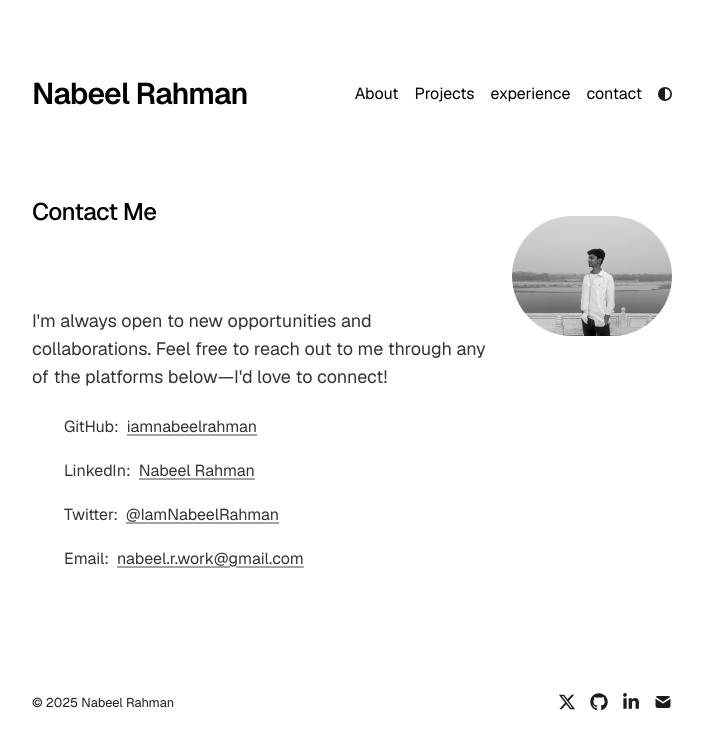
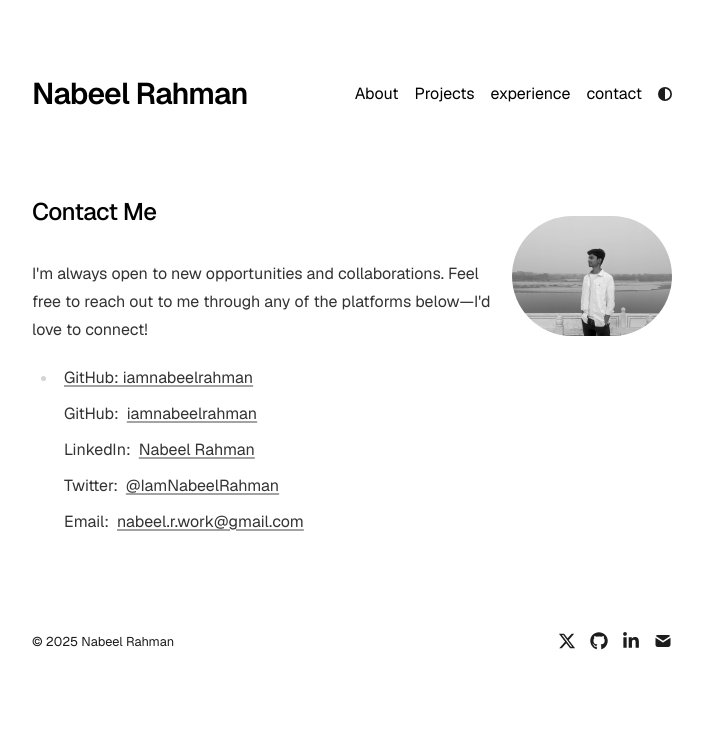
Before and after one commit to iamnabeelrahman/portfolio, a Next.js app: page /contact in a window 1280 px wide. Shown: the top 748 px of the page, without its empty margins (288-991 px from the left). Built offline with nearby package versions, Linux system fonts and the light colour scheme.

Commit message:
Enhance contact section in page.jsx for better layout and readability

```diff
--- a/app/contact/page.jsx
+++ b/app/contact/page.jsx
@@ -17,14 +17,23 @@ export default function ContactMe() {
 
       <h1 className="mb-8 text-2xl font-medium tracking-tight">Contact Me</h1>
 
-      <div className="prose prose-neutral dark:prose-invert max-w-2xl mx-auto py-6">
-        <p className="text-lg mb-6">
+      <div className="prose prose-neutral dark:prose-invert">
+        <p>
           I'm always open to new opportunities and collaborations. Feel free to
           reach out to me through any of the platforms below—I'd love to
-          connect!
+          connect!{" "}
         </p>
-
-        <ul className="space-y-4">
+        <ul className="space-y-2">
+          <li>
+            <a
+              href="https://github.com/iamnabeelrahman"
+              className="text-blue-600 hover:underline dark:text-blue-400"
+              target="_blank"
+              rel="noopener noreferrer"
+            >
+              GitHub: iamnabeelrahman
+            </a>
+          </li>
           <li className="flex items-center">
             <span className="mr-2">GitHub:</span>
             <a
```
